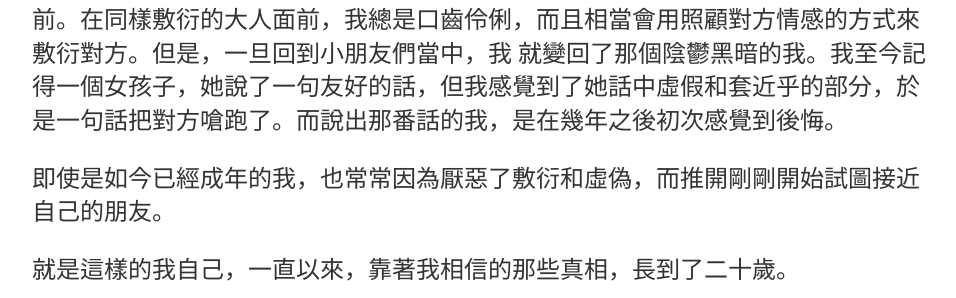
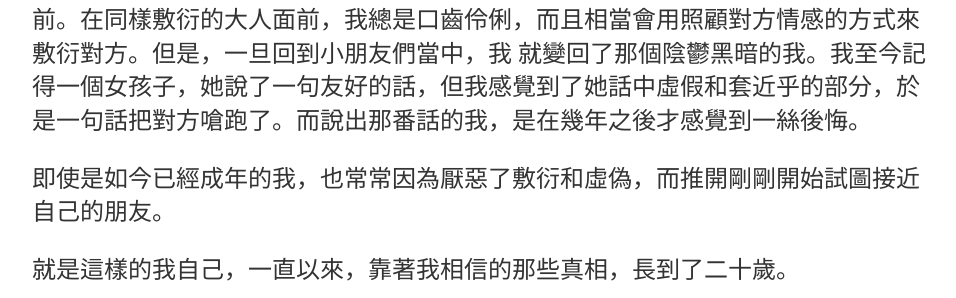
Before and after one commit to Ekove/ekove.github.io, a Jekyll site: the page built from _posts/2020-6-30-TRUTH.md, in a window 1280 px wide and 900 px high. Shown: the part 448-746 px from the top of the window, without its empty margins (160-1116 px from the left). Built offline with Jekyll 4.4.1, drawn with Linux system fonts in a browser that asks for light colours; some of the changed text lies outside the part shown.

Commit message:
Update 2020-6-30-TRUTH.md

```diff
--- a/_posts/2020-6-30-TRUTH.md
+++ b/_posts/2020-6-30-TRUTH.md
@@ -8,7 +8,7 @@
 今天我不說月亮天蠍，我就說我自己，還有我床下的怪物。
 
 我從小就是那種在同齡人之間顯得異常孤僻的孩子，當然，不是在初次見面的大人面前。在同樣敷衍的大人面前，我總是口齒伶俐，而且相當會用照顧對方情感的方式來敷衍對方。但是，一旦回到小朋友們當中，我
-就變回了那個陰鬱黑暗的我。我至今記得一個女孩子，她說了一句友好的話，但我感覺到了她話中虛假和套近乎的部分，於是一句話把對方嗆跑了。而說出那番話的我，是在幾年之後初次感覺到後悔。
+就變回了那個陰鬱黑暗的我。我至今記得一個女孩子，她說了一句友好的話，但我感覺到了她話中虛假和套近乎的部分，於是一句話把對方嗆跑了。而說出那番話的我，是在幾年之後才感覺到一絲後悔。
 
 即使是如今已經成年的我，也常常因為厭惡了敷衍和虛偽，而推開剛剛開始試圖接近自己的朋友。
 
```
